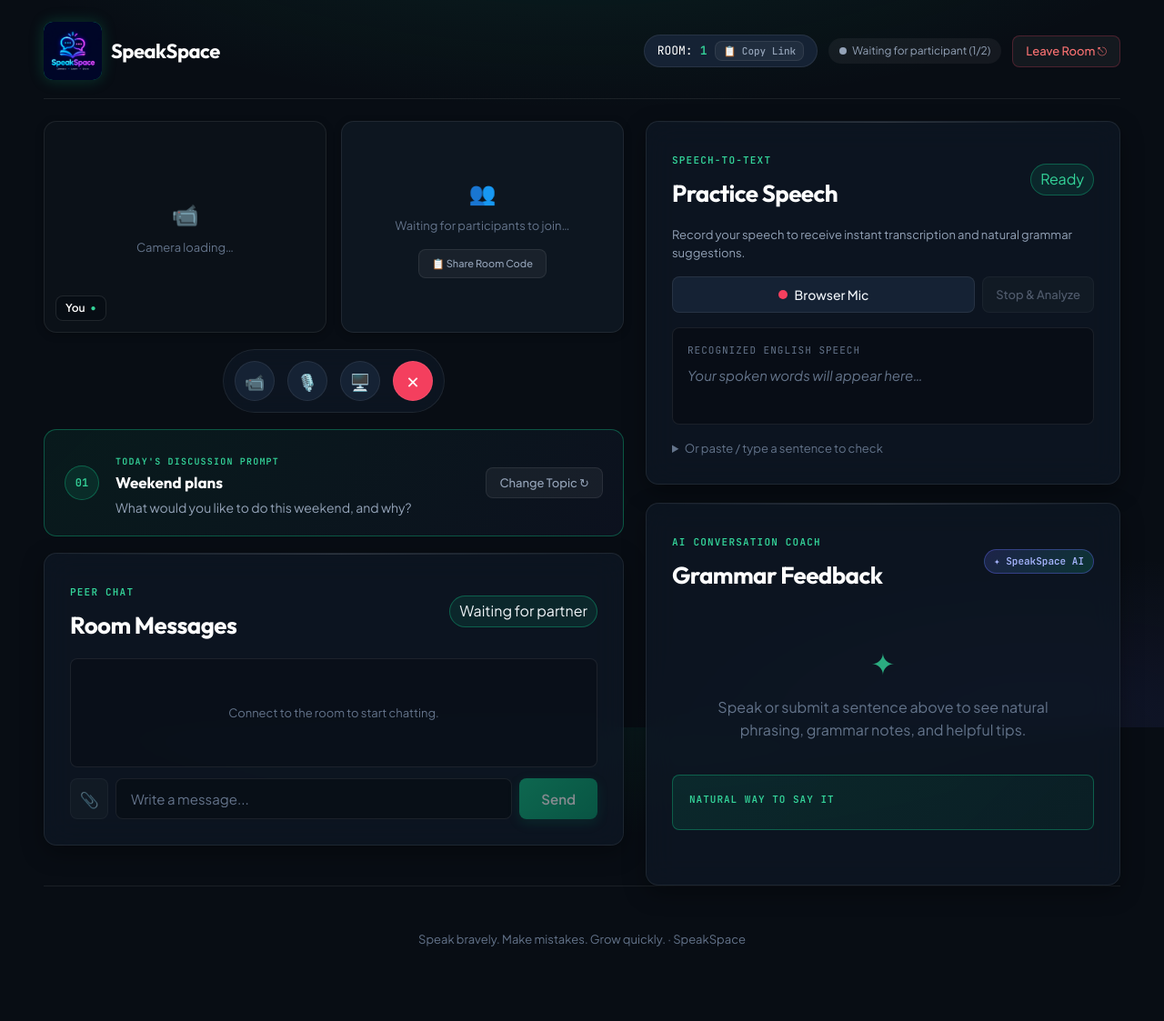
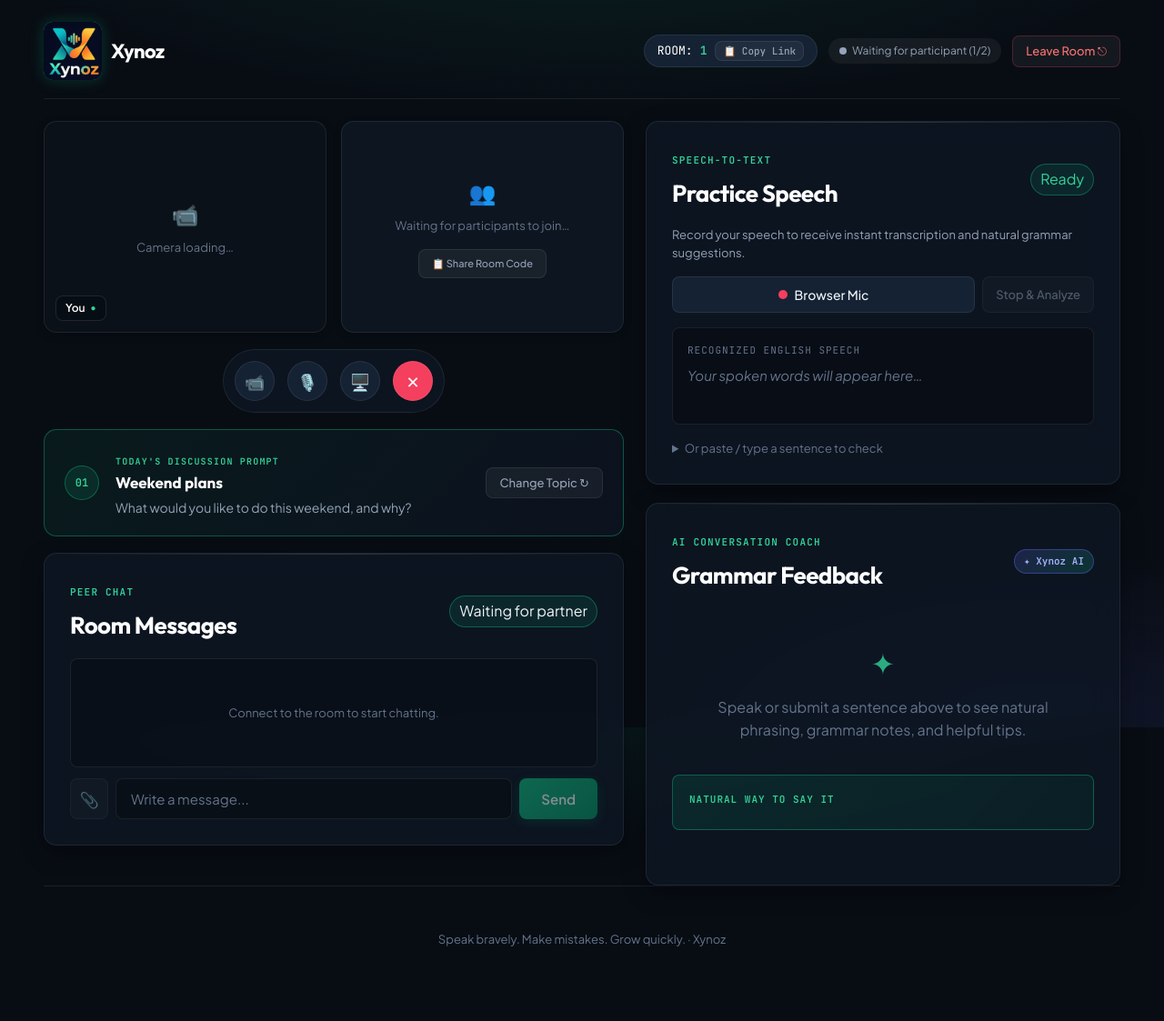
Before and after one commit to Nishanth-B64/SpeakSpace, a Flask app: page /room/1 in a window 1280 px wide. Shown: the whole page at 91% size. Run offline with Flask 3, Linux system fonts and the light colour scheme.

Commit message:
Update app branding to Xynoz
Co-authored-by: Copilot <223556219+Copilot@users.noreply.github.com>

```diff
--- a/static/css/style.css
+++ b/static/css/style.css
@@ -991,7 +991,7 @@ p.lede {
   font-style: italic;
 }
 
-/* SpeakSpace AI Feedback Section */
+/* Xynoz AI Feedback Section */
 .feedback-container {
   display: flex;
   flex-direction: column;
--- a/static/js/app.js
+++ b/static/js/app.js
@@ -1,6 +1,16 @@
-/* SpeakSpace - Real-time WebRTC, Device Previews, Speech-to-Text & SpeakSpace AI Coach */
+/* Xynoz - Real-time WebRTC, Device Previews, Speech-to-Text & AI Coach */
 
 const $ = (id) => document.getElementById(id);
+const DISPLAY_NAME_STORAGE_KEY = 'xynoz_name';
+const LEGACY_DISPLAY_NAME_STORAGE_KEY = 'speakspace_name';
+
+function getSavedDisplayName() {
+  const savedName = localStorage.getItem(DISPLAY_NAME_STORAGE_KEY);
+  if (savedName) return savedName;
+  const legacyName = localStorage.getItem(LEGACY_DISPLAY_NAME_STORAGE_KEY) || '';
+  if (legacyName) localStorage.setItem(DISPLAY_NAME_STORAGE_KEY, legacyName);
+  return legacyName;
+}
 
 // Toast notification helper
 function showToast(message, icon = '✦') {
@@ -168,7 +178,7 @@ function initCreatePage() {
   const customTopic = $('customTopic');
 
   // Prepopulate saved display name
-  const savedName = localStorage.getItem('speakspace_name') || '';
+  const savedName = getSavedDisplayName();
   if (hostNameInput) hostNameInput.value = savedName;
 
   // Generate initial room code
@@ -204,7 +214,7 @@ function launchRoom() {
   const name = $('hostName').value.trim() || 'Host';
   const code = $('roomCode').value.trim().toUpperCase();
   if (code.length < 3) return alert('Room code must be at least 3 characters.');
-  localStorage.setItem('speakspace_name', name);
+  localStorage.setItem(DISPLAY_NAME_STORAGE_KEY, name);
   cleanupDevicePreview();
   const selectedTopic = $('conversationFocus')?.value === 'custom'
     ? $('customTopic')?.value.trim()
@@ -220,7 +230,7 @@ function initJoinPage() {
   const nameInput = $('participantName');
   const codeInput = $('joinRoomCode');
 
-  const savedName = localStorage.getItem('speakspace_name') || '';
+  const savedName = getSavedDisplayName();
   if (nameInput && !nameInput.value) nameInput.value = savedName;
 
   // Auto-uppercase room code as user types
@@ -246,7 +256,7 @@ async function proceedToRoom() {
     const room = await api(`/api/rooms/status?room=${encodeURIComponent(code)}`);
     const roomExists = room.exists === true || Number(room.peerCount) > 0;
     if (!roomExists) throw new Error('Room not found. Check the room code and try again.');
-    localStorage.setItem('speakspace_name', name);
+    localStorage.setItem(DISPLAY_NAME_STORAGE_KEY, name);
     cleanupDevicePreview();
     window.location.href = `/room/${encodeURIComponent(code)}?name=${encodeURIComponent(name)}`;
   } catch (error) {
@@ -758,7 +768,7 @@ async function initRoomPage() {
   // Extract display name
   const nameFromUrl = urlParams.get('name');
   state.customTopic = urlParams.get('topic')?.trim() || '';
-  const storedName = localStorage.getItem('speakspace_name');
+  const storedName = getSavedDisplayName();
   state.name = (nameFromUrl || storedName || 'You').trim();
   if ($('localUserLabel')) $('localUserLabel').textContent = state.name;
 
@@ -1077,7 +1087,7 @@ async function useTranscript(transcript, source = '') {
 }
 
 // --------------------------------------------------------------------------
-// SpeakSpace AI Grammar & Feedback
+// Xynoz AI Grammar & Feedback
 // --------------------------------------------------------------------------
 function escapeHtml(value) {
   const el = document.createElement('div');
--- a/templates/room.html
+++ b/templates/room.html
@@ -3,15 +3,15 @@
   <head>
     <meta charset="utf-8">
     <meta name="viewport" content="width=device-width, initial-scale=1">
-    <title>Practice Room {{ room_code }} · SpeakSpace</title>
+    <title>Practice Room {{ room_code }} · Xynoz</title>
     <link rel="stylesheet" href="{{ url_for('static', filename='css/style.css') }}">
   </head>
   <body>
     <div class="app-shell">
       <header class="room-header">
-        <a class="brand" href="/" aria-label="SpeakSpace Home">
+        <a class="brand" href="/" aria-label="Xynoz Home">
           <div class="brand-icon"><img class="brand-logo" src="{{ url_for('static', filename='images/logo.png') }}" alt=""></div>
-          <span>SpeakSpace</span>
+          <span>Xynoz</span>
         </a>
 
         <div class="room-meta">
@@ -150,7 +150,7 @@
               <div style="margin-top: 10px;">
                 <textarea id="manualTranscript" class="input-field" style="height: 64px; resize: vertical; margin-bottom: 8px;" placeholder="e.g. I am looking forward to meet my friends."></textarea>
                 <button id="checkTextBtn" class="btn-quiet" style="color: var(--emerald-400); border-color: var(--border-active);">
-                  Analyze Text with SpeakSpace AI →
+                  Analyze Text with Xynoz AI →
                 </button>
               </div>
             </details>
@@ -163,7 +163,7 @@
                 <span class="eyebrow">AI CONVERSATION COACH</span>
                 <h2>Grammar Feedback</h2>
               </div>
-              <span class="badge-ai">✦ SpeakSpace AI</span>
+              <span class="badge-ai">✦ Xynoz AI</span>
             </div>
 
             <div id="feedbackEmpty" class="feedback-empty-state">
@@ -187,7 +187,7 @@
       </main>
 
       <footer>
-        Speak bravely. Make mistakes. Grow quickly. · SpeakSpace
+        Speak bravely. Make mistakes. Grow quickly. · Xynoz
       </footer>
     </div>
 
```
Also changed, not shown: templates/create.html (+4 -4 lines), templates/index.html (+6 -6 lines), templates/join.html (+4 -4 lines), README.md, static/images/logo.png.
